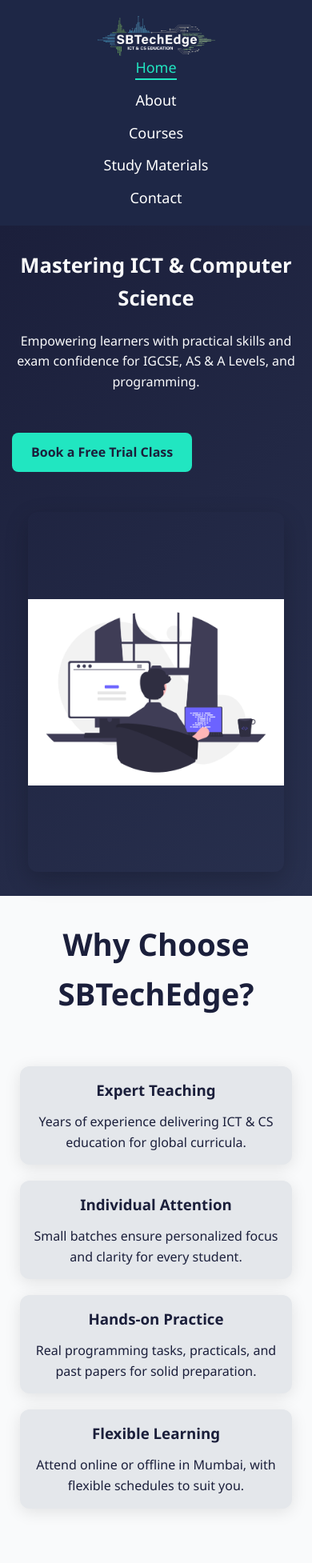
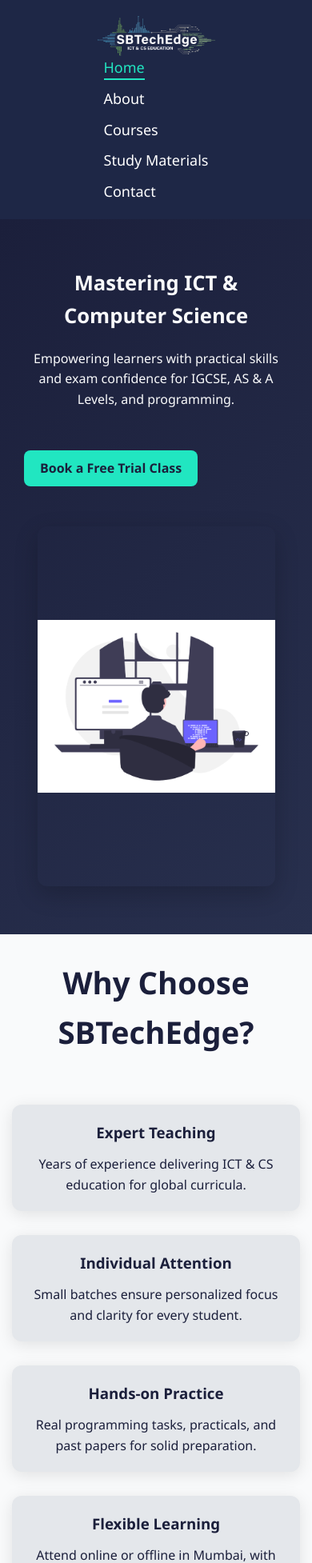
Before and after one commit to bhoirsomesh/sbtechedge-react, a React (Vite) app: page / in a window 390 px wide. Shown: the top 1954 px of the page at 80% size. Built offline with nearby package versions, Linux system fonts and the light colour scheme.

Commit message:
Responsive fix using live class names

```diff
--- a/src/styles.css
+++ b/src/styles.css
@@ -372,76 +372,67 @@
   display: none;
 }
 @media screen and (max-width: 768px) {
-  /* Navbar layout */
+  /* Fix hero section */
+  .hero-container {
+    flex-direction: column !important;
+    text-align: center !important;
+    padding: 30px 15px !important;
+  }
+
+  .hero-text h1 {
+    font-size: 1.6rem !important;
+  }
+
+  .hero-text p {
+    font-size: 1rem !important;
+  }
+
+  .hero-image {
+    width: 90% !important;
+    max-width: 320px !important;
+    margin: auto !important;
+  }
+
+  /* Fix study materials */
+  .materials-grid {
+    grid-template-columns: 1fr !important;
+    gap: 20px !important;
+    padding: 0 15px !important;
+  }
+
+  .material-card {
+    padding: 15px !important;
+    font-size: 0.95rem !important;
+  }
+
+  /* Fix navbar layout */
   .navbar-container {
-    flex-direction: column;
-    align-items: center;
+    flex-direction: column !important;
+    align-items: center !important;
   }
 
   .nav-links {
-    display: flex;
-    flex-direction: column;
-    align-items: center;
-    gap: 12px;
+    display: flex !important;
+    flex-direction: column !important;
+    gap: 10px !important;
+    padding: 0 !important;
   }
 
-  /* Hero section */
-  .hero-container {
-    flex-direction: column;
-    align-items: center;
-    text-align: center;
-    padding: 30px 15px;
+  /* General layout */
+  section,
+  .features,
+  .courses,
+  .testimonials,
+  .contact-section {
+    padding: 30px 15px !important;
   }
 
-  .hero-text h1 {
-    font-size: 1.6rem;
+  h1, h2, h3, p {
+    text-align: center !important;
   }
 
-  .hero-text p {
-    font-size: 1rem;
-  }
-
-  .hero-image {
-    width: 90%;
-    max-width: 320px;
-  }
-
-  /* Grid layout fixes */
-  .materials-grid,
-  .features-grid,
-  .courses-grid,
-  .testimonial-grid {
-    display: grid;
-    grid-template-columns: 1fr;
-    gap: 20px;
-    padding: 0 10px;
-  }
-
-  .material-card,
-  .feature-card,
-  .course-card,
-  .testimonial-card {
-    padding: 15px;
-  }
-
-  /* Section padding */
-  .features,
-  .courses,
-  .materials,
-  .testimonials,
-  .contact-section,
-  .about-content {
-    padding: 30px 15px;
-  }
-
-  /* CTA Button */
   .cta-button {
-    padding: 10px 20px;
-    font-size: 16px;
-  }
-
-  /* Center all text */
-  h1, h2, h3, p {
-    text-align: center;
+    padding: 10px 20px !important;
+    font-size: 16px !important;
   }
 }
```
